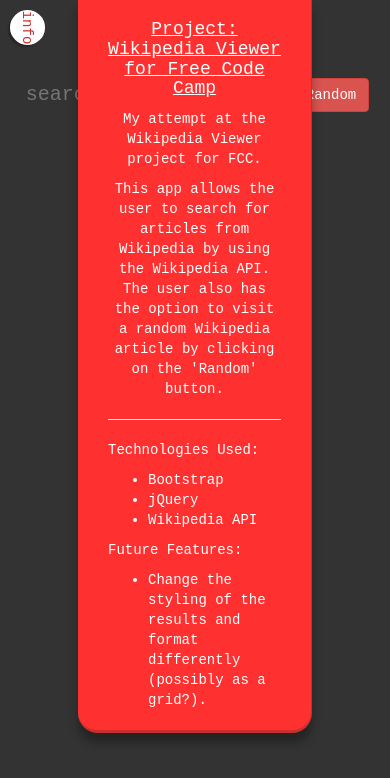
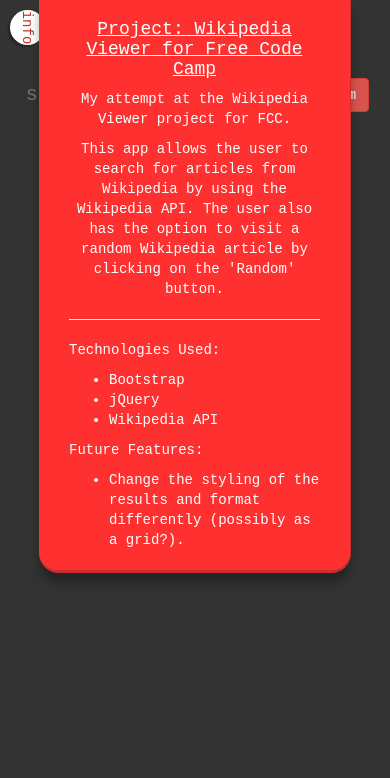
Before and after one commit to gtallest/wikipedia, a plain HTML site: page index.html in a window 390 px wide. Both pictures are taken after a click on the element "info". Drawn offline with nearby package versions, Linux system fonts and the light colour scheme.

Commit message:
Made Responsive

```diff
--- a/css/wikipedia.css
+++ b/css/wikipedia.css
@@ -146,10 +146,42 @@ h4 {
 
 #credit {
 font-size:12px;
-margin-top:20px;
+margin-top:25px;
 }
 #credit a,
 #credit a:hover{
 text-decoration:none;
 color:white;
 }
+
+
+/*Responsive*/
+@media only screen and (max-width:1100px) {
+  #project-description {
+    top:-450px;
+    width:70%;
+  }
+}
+@media only screen and (max-width:717px) {
+  #project-description {
+    top:-500px;
+  }
+}
+@media only screen and (max-width:623px) {
+  #project-description {
+    top:-500px;
+    width:80%;
+  }
+}
+@media only screen and (max-width:439px) {
+  #project-description {
+    top:-600px;
+    width:80%;
+  }
+}
+@media only screen and (max-width:340px) {
+  #project-description {
+    top:-650px;
+    width:80%;
+  }
+}
--- a/js/wikipedia.js
+++ b/js/wikipedia.js
@@ -1,22 +1,26 @@
 $(document).ready(function(){
 
-  var resultData = [];
+var resultData = [];
 
+//When search input is submitted, display the spinning loading animation and query the Wikipedia API
 $('#search').submit(function(e) {
   $('#spin-load').css('display','block');
   queryAPI();
   e.preventDefault();
 });
 
+//Logic for clearing results / input value when clicking the 'X'
 $('#clear-x').on('click',function(){
   $('#results-row').fadeOut(500,function(){$('#results-list').html("");});
   $('#search-term').val('');
 });
 
+//Function that accesses Wikipedia's API
 function queryAPI() {
   var searchTerm = $('#search-term').val();
   var searchURL = 'https://en.wikipedia.org/w/api.php?action=opensearch&format=json&redirects=resolve&search=' + searchTerm;
 
+  //API Call to Wikipedia: on success, call 'results' function
   $.ajax({
     url: searchURL,
     dataType: 'jsonp',
@@ -29,6 +33,7 @@ function queryAPI() {
 
 }
 
+//Handle the results JSON data, create list element for each result, and add to #results-list
 function results(data) {
   resultData = data;
   var searchedTerm = data[0];
@@ -45,18 +50,26 @@ function results(data) {
 
     resultsList += resultListItem;
   }
-$('#spin-load').fadeOut(1000);
+
+  $('#spin-load').fadeOut(1000);
   $('#results-list').html(resultsList);
   $('#results-row').fadeIn(500);
 }
 
+//Logic for the info button and project description.
+//Keep track of initialTop and currentTop for responsive design.
+//$('#project-description').css('top') will vary depending on screen size.
+var initialTop = $('#project-description').css('top').split("p")[0];
+var currentTop = $('#project-description').css('top').split("p")[0];
 $('#info-button').on('click',function(){
-  if($('#project-description').css('top') == "-365px"){
+  if(currentTop <= -365){
     $('#project-description').css('top','0');
+    currentTop = 0;
     $('#info-button').css({'background':'white','color':'#c9302c','transform':'rotate(90deg)'});
   }
   else {
-    $('#project-description').css('top','-365px');
+    $('#project-description').css('top',initialTop + 'px');
+    currentTop = initialTop;
     $('#info-button').css({'background':'#d9534f','color':'white','transform':'rotate(0deg)'});
     $('#info-button:hover').css('background','#7f52d2;')
   }
```
Also changed, not shown: wikipedia.png (added).
